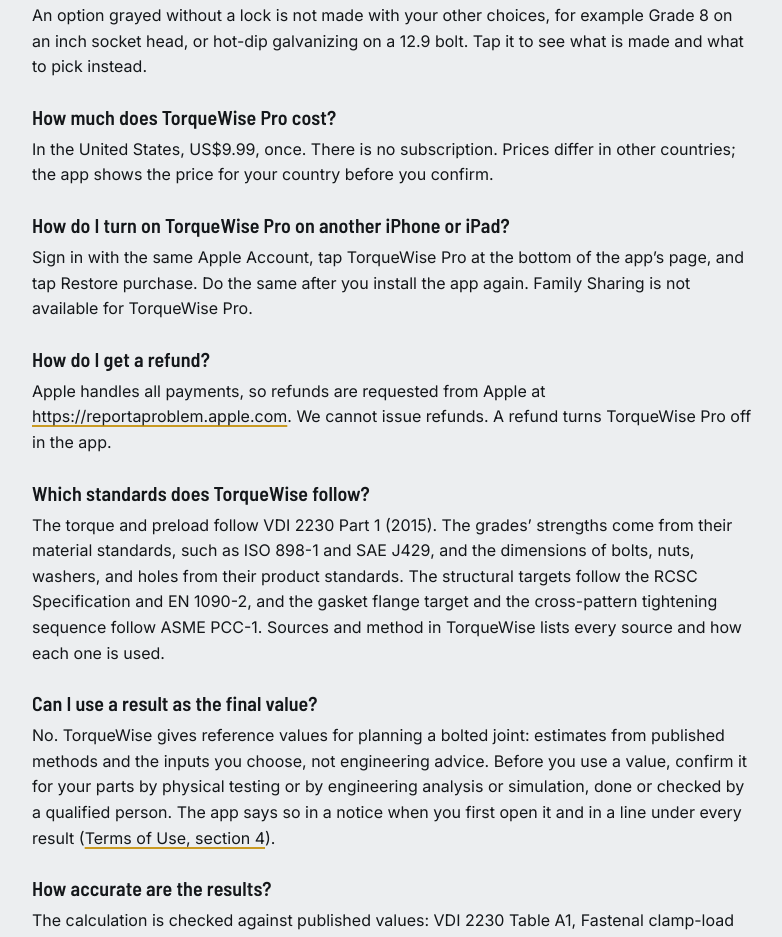
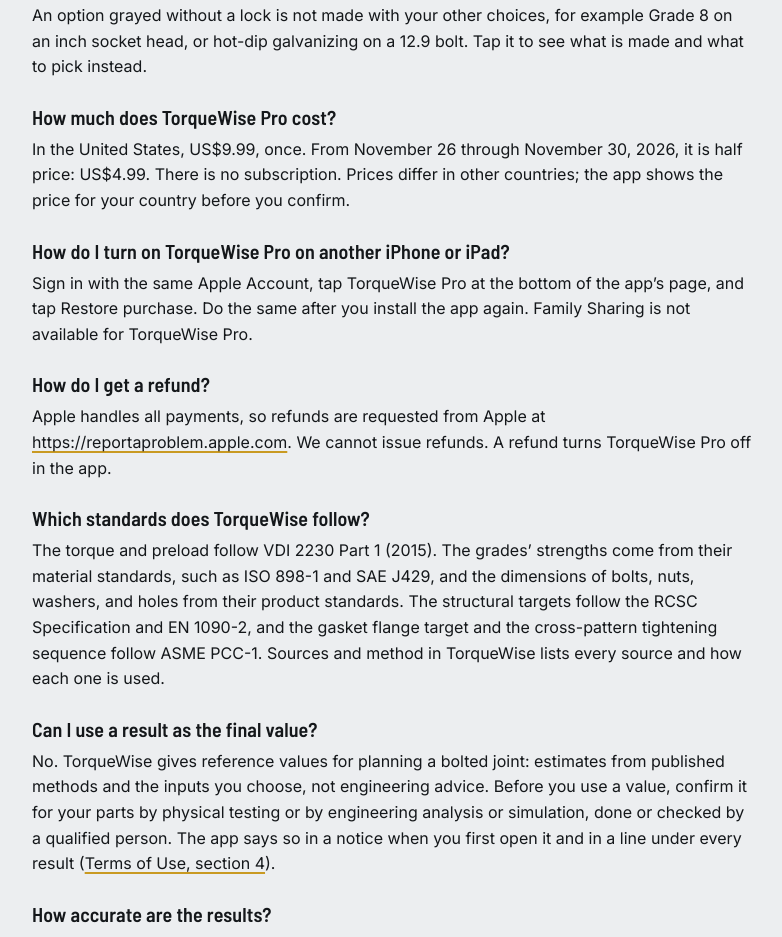
Before and after one commit to SIMPAD17/TorqueWise, a plain HTML site: page support/index.html in a window 1280 px wide. Shown: the part 2026-2963 px from the top of the page, without its empty margins (64-846 px from the left). Drawn offline with Linux system fonts and the light colour scheme.

Commit message:
The Black Friday sale on the home page and in the Support answer on the price
Until Monday, November 30, 2026: a line above the App Store link on the
home page, and the sale price in the Support answer "How much does
TorqueWise Pro cost?". They come off on December 1, 2026.

Source: JourneyOnLabs/torquewise e3cb4c2 (build/site/).

Co-Authored-By: Claude Opus 5.5 <noreply@anthropic.com>

```diff
--- a/support/index.html
+++ b/support/index.html
@@ -90,7 +90,7 @@
         <p>An option grayed without a lock is not made with your other choices, for example Grade 8 on an inch socket head, or hot-dip galvanizing on a 12.9 bolt. Tap it to see what is made and what to pick instead.</p>
 
         <h3 id="cost">How much does TorqueWise Pro cost?</h3>
-        <p>In the United States, US$9.99, once. There is no subscription. Prices differ in other countries; the app shows the price for your country before you confirm.</p>
+        <p>In the United States, US$9.99, once. From November 26 through November 30, 2026, it is half price: US$4.99. There is no subscription. Prices differ in other countries; the app shows the price for your country before you confirm.</p>
 
         <h3 id="other-device">How do I turn on TorqueWise Pro on another iPhone or iPad?</h3>
         <p>Sign in with the same Apple Account, tap TorqueWise Pro at the bottom of the app’s page, and tap Restore purchase. Do the same after you install the app again. Family Sharing is not available for TorqueWise Pro.</p>
```
Also changed, not shown: index.html (+1 -0 lines).
